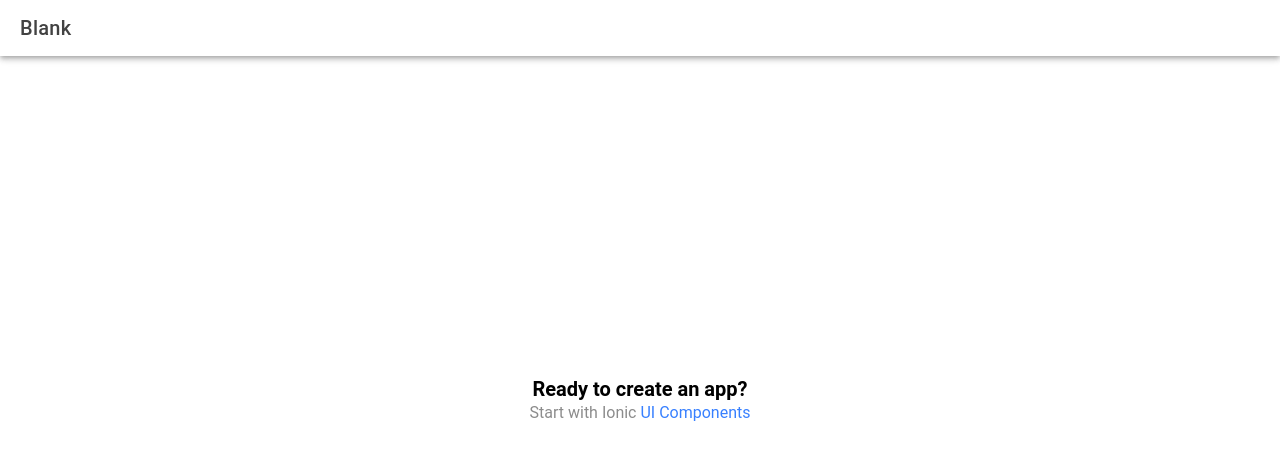
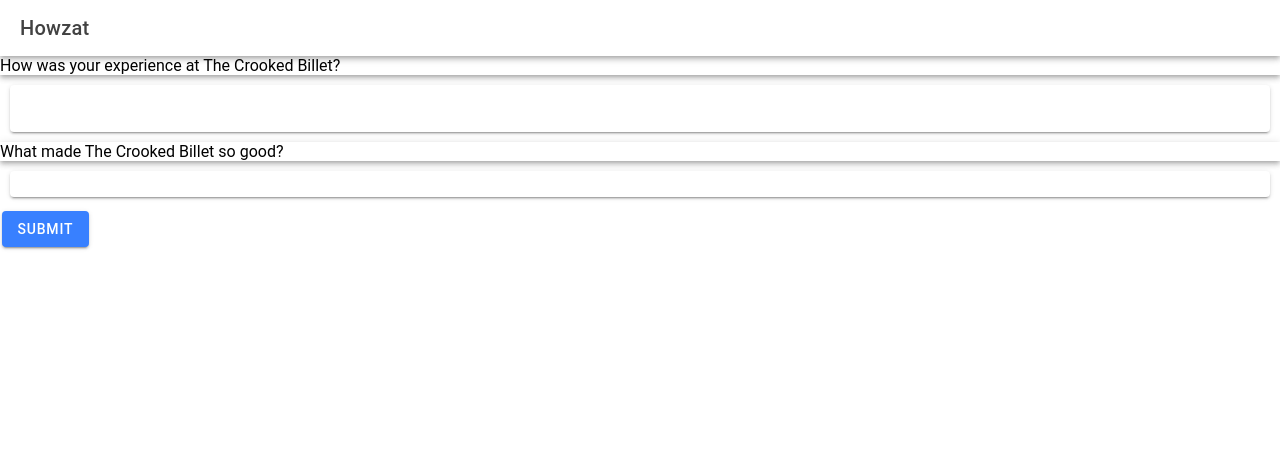
Before and after one commit to thekitbag/harkwise-client, a React (Vite) app in the folder app/: page /home in a window 1280 px wide. Shown: the top 460 px of the page. Built offline with nearby package versions, Linux system fonts and the light colour scheme.

Commit message:
Added basic components

```diff
--- /dev/null
+++ b/app/src/components/Blurb.tsx
@@ -0,0 +1,12 @@
+import { IonHeader } from '@ionic/react'
+import React from 'react'
+
+interface BlurbProps {
+
+}
+
+const Blurb: React.FC<BlurbProps> = () => {
+    return <IonHeader>How was your experience at The Crooked Billet?</IonHeader>
+}
+
+export default Blurb
--- a/app/src/components/ExploreContainer.css
+++ /dev/null
@@ -1,24 +0,0 @@
-#container {
-  text-align: center;
-  position: absolute;
-  left: 0;
-  right: 0;
-  top: 50%;
-  transform: translateY(-50%);
-}
-
-#container strong {
-  font-size: 20px;
-  line-height: 26px;
-}
-
-#container p {
-  font-size: 16px;
-  line-height: 22px;
-  color: #8c8c8c;
-  margin: 0;
-}
-
-#container a {
-  text-decoration: none;
-}
--- a/app/src/components/ExploreContainer.tsx
+++ /dev/null
@@ -1,14 +0,0 @@
-import './ExploreContainer.css';
-
-interface ContainerProps { }
-
-const ExploreContainer: React.FC<ContainerProps> = () => {
-  return (
-    <div id="container">
-      <strong>Ready to create an app?</strong>
-      <p>Start with Ionic <a target="_blank" rel="noopener noreferrer" href="https://ionicframework.com/docs/components">UI Components</a></p>
-    </div>
-  );
-};
-
-export default ExploreContainer;
--- /dev/null
+++ b/app/src/components/FeedbackBox.tsx
@@ -0,0 +1,17 @@
+import { IonCard, IonCardContent, IonIcon } from '@ionic/react'
+
+interface FeedbackBoxProps {
+
+}
+
+const FeedbackBox: React.FC<FeedbackBoxProps> = () => {
+    return (
+    <IonCard>
+        <IonCardContent>
+            <form></form>
+        </IonCardContent>
+    </IonCard>
+    );
+};
+
+export default FeedbackBox
--- /dev/null
+++ b/app/src/components/FollowUpQuestion.tsx
@@ -0,0 +1,12 @@
+import { IonHeader } from '@ionic/react'
+import React from 'react'
+
+interface FoolowUpQuestionProps {
+
+}
+
+const FollowUpQuestion: React.FC<FoolowUpQuestionProps> = () => {
+    return <IonHeader>What made The Crooked Billet so good?</IonHeader>
+}
+
+export default FollowUpQuestion
--- /dev/null
+++ b/app/src/components/Rating.tsx
@@ -0,0 +1,17 @@
+import { IonCard, IonCardContent, IonIcon } from '@ionic/react'
+
+interface RatingProps {
+
+}
+
+const Rating: React.FC<RatingProps> = () => {
+    return (
+    <IonCard>
+        <IonCardContent>
+            <IonIcon icon='sadOutline'></IonIcon>
+        </IonCardContent>
+    </IonCard>
+    );
+};
+
+export default Rating
--- /dev/null
+++ b/app/src/components/SubmitButton.tsx
@@ -0,0 +1,12 @@
+import { IonButton } from '@ionic/react'
+import React from 'react'
+
+interface SubmitButtonProps {
+
+}
+
+const SubmitButton: React.FC<SubmitButtonProps> = () => {
+    return <IonButton>Submit</IonButton>
+}
+
+export default SubmitButton
--- a/app/src/pages/Home.tsx
+++ b/app/src/pages/Home.tsx
@@ -1,5 +1,9 @@
 import { IonContent, IonHeader, IonPage, IonTitle, IonToolbar } from '@ionic/react';
-import ExploreContainer from '../components/ExploreContainer';
+import Blurb from '../components/Blurb';
+import FeedbackBox from '../components/FeedbackBox';
+import FollowUpQuestion from '../components/FollowUpQuestion';
+import Rating from '../components/Rating'
+import SubmitButton from '../components/SubmitButton';
 import './Home.css';
 
 const Home: React.FC = () => {
@@ -7,16 +11,20 @@
     <IonPage>
       <IonHeader>
         <IonToolbar>
-          <IonTitle>Blank</IonTitle>
+          <IonTitle>Howzat</IonTitle>
         </IonToolbar>
       </IonHeader>
       <IonContent fullscreen>
         <IonHeader collapse="condense">
           <IonToolbar>
-            <IonTitle size="large">Blank</IonTitle>
+            <IonTitle size="large">Howzat</IonTitle>
           </IonToolbar>
         </IonHeader>
-        <ExploreContainer />
+        <Blurb />
+        <Rating />
+        <FollowUpQuestion />
+        <FeedbackBox />
+        <SubmitButton />
       </IonContent>
     </IonPage>
   );
```
